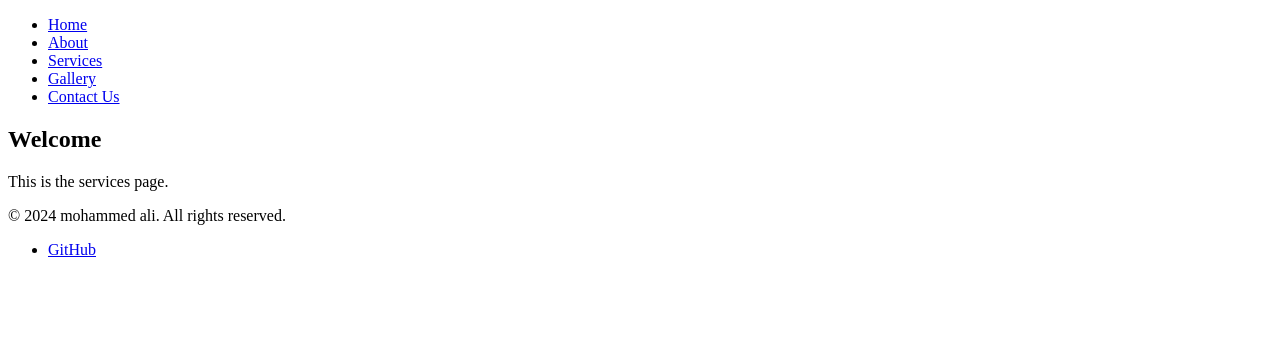
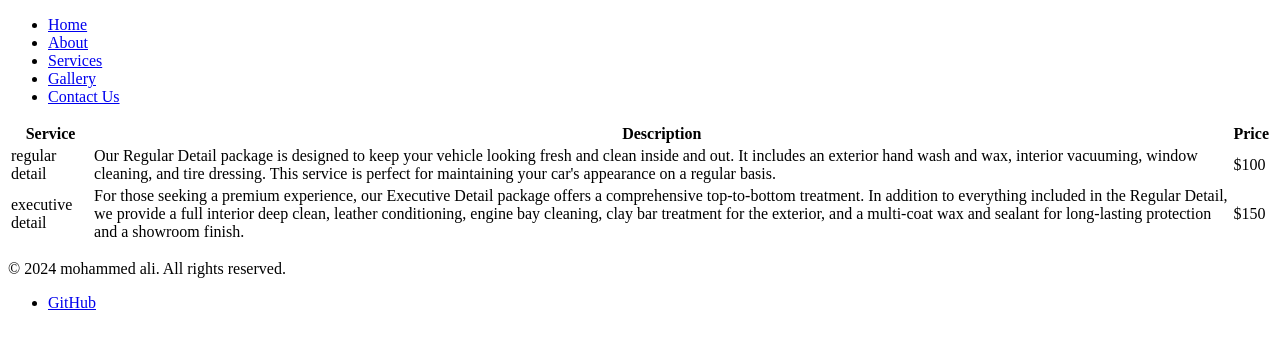
Before and after one commit to mohammeda909/COMP003A.Assignment4, a plain HTML site: page services.html in a window 1280 px wide. Drawn offline with Linux system fonts and the light colour scheme.

Commit message:
added the services and prices

```diff
--- a/services.html
+++ b/services.html
@@ -19,10 +19,27 @@
     </header>
 
     <main>
-        <section>
-            <h1>Welcome</h1>
-            <p>This is the services page.</p>
-        </section>
+        <table>
+            <thead>
+                <tr>
+                    <th>Service</th>
+                    <th>Description</th>
+                    <th>Price</th>
+                </tr>
+            </thead>
+            <tbody>
+                <tr>
+                    <td>regular detail</td>
+                    <td>Our Regular Detail package is designed to keep your vehicle looking fresh and clean inside and out. It includes an exterior hand wash and wax, interior vacuuming, window cleaning, and tire dressing. This service is perfect for maintaining your car's appearance on a regular basis.</td>
+                    <td>$100</td>
+                </tr>
+                <tr>
+                    <td>executive detail</td>
+                    <td>For those seeking a premium experience, our Executive Detail package offers a comprehensive top-to-bottom treatment. In addition to everything included in the Regular Detail, we provide a full interior deep clean, leather conditioning, engine bay cleaning, clay bar treatment for the exterior, and a multi-coat wax and sealant for long-lasting protection and a showroom finish.</td>
+                    <td>$150</td>
+                </tr>
+            </tbody>
+        </table>
     </main>
 
     <footer>
```
